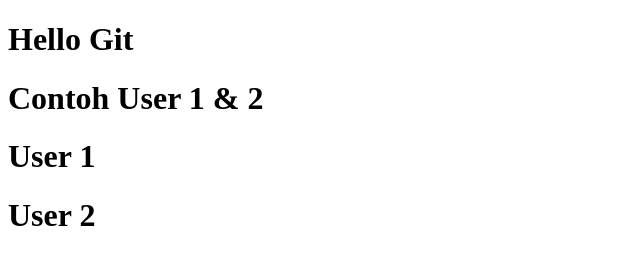
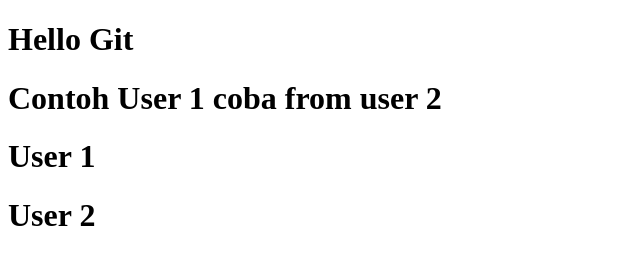
Before and after one commit to NaufalFrs/belajar-git-remote, a plain HTML site: page index.html in a window 1280 px wide. Shown: the whole page, without its empty margins (0-640 px from the left). Drawn offline with Linux system fonts and the light colour scheme.

Commit message:
coba from user 2

```diff
--- a/index.html
+++ b/index.html
@@ -8,7 +8,7 @@
 </head>
 <body>
     <h1>Hello Git</h1>
-    <h1>Contoh User 1 & 2</h1>
+    <h1>Contoh User 1 coba from user 2</h1>
     <h1>User 1</h1>
     <h1>User 2</h1>
 </body>
```
